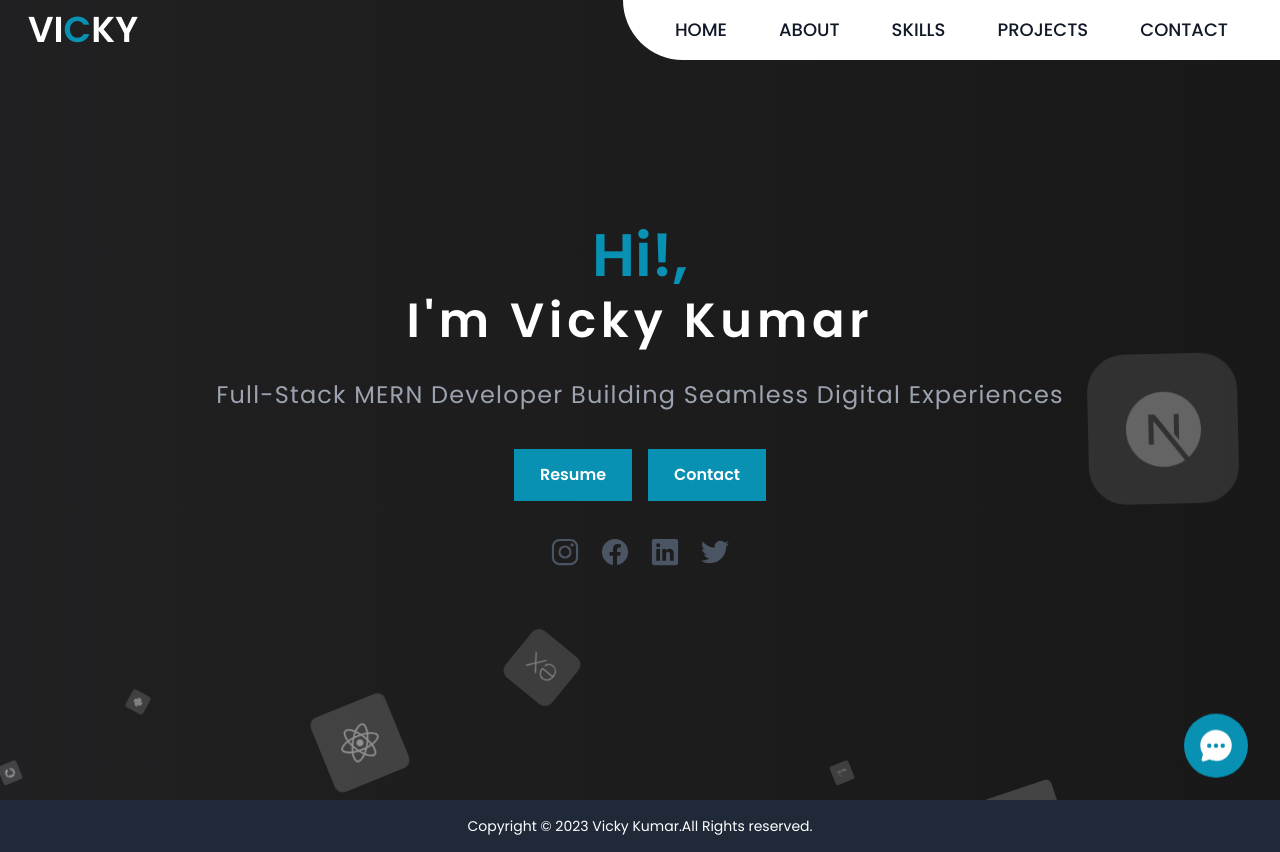
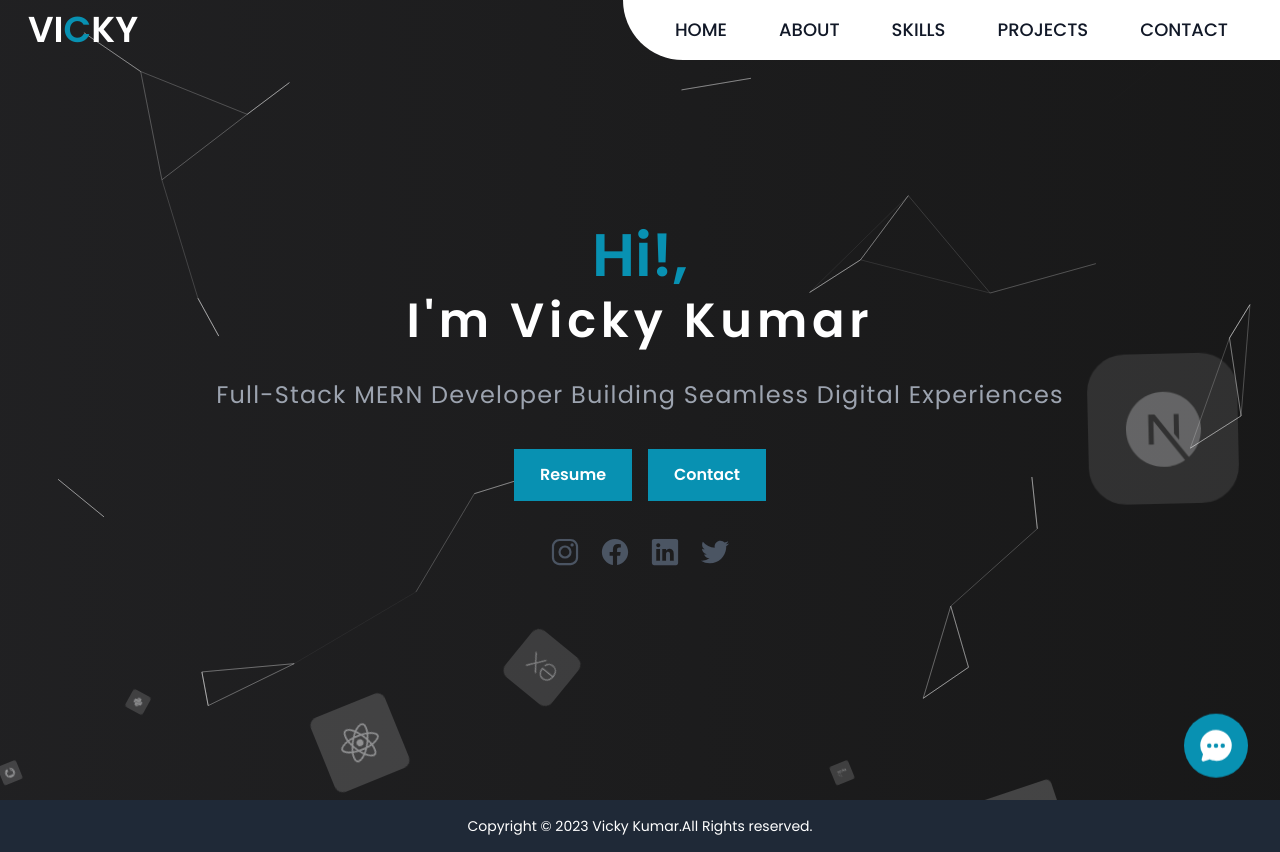
Before and after one commit to vickykrsingh/portfolio-2024, a React (Vite) app: page / in a window 1280 px wide. Built offline with nearby package versions, Linux system fonts and the light colour scheme.

Commit message:
particles animation added in background for all the pages

```diff
--- a/package.json
+++ b/package.json
@@ -7,6 +7,8 @@
     "preview": "vite preview"
   },
   "dependencies": {
+    "@tsparticles/engine": "^3.3.0",
+    "@tsparticles/react": "^3.0.0",
     "react": "^17.0.2",
     "react-awesome-button": "^6.5.1",
     "react-dom": "^17.0.2",
@@ -14,7 +16,8 @@
     "react-icons": "^5.0.1",
     "react-loader-spinner": "^5.1.2",
     "react-router-dom": "^6.2.1",
-    "swiper": "^8.3.2"
+    "swiper": "^8.3.2",
+    "tsparticles": "^3.3.0"
   },
   "devDependencies": {
     "@vitejs/plugin-react": "^1.0.7",
--- a/src/components/About.jsx
+++ b/src/components/About.jsx
@@ -1,4 +1,5 @@
 import React from "react";
+import ParticlesComponent from "./ParticlesComponent";
 const About = () => {
   const info = [{ text: "Completed Projects", count: "24" }];
   return (
@@ -6,6 +7,7 @@ const About = () => {
       id="about"
       className="lg:py-10 py-20 text-white min-h-screen w-full flex flex-col items-center justify-center bg-transparent sm:px-10 px-3"
     >
+      <ParticlesComponent/>
       <h3 className="text-4xl font-semibold">
         About <span className="text-cyan-600">Me</span>
       </h3>
--- a/src/components/AnimatedBg.jsx
+++ b/src/components/AnimatedBg.jsx
@@ -4,7 +4,7 @@ import {SiNextdotjs,SiExpress,SiMysql,SiJavascript, SiMongodb, SiTypescript} fro
 
 function AnimatedBg() {
   return (
-    <div class="area">
+    <div className="area z-50">
       <ul class="circles">
         <li className='animated-box'>{<FaReact className='animated-icon'/>}</li>
         <li className='animated-box'>{<FaPython className='animated-icon'/>}</li>
--- a/src/components/Contact.jsx
+++ b/src/components/Contact.jsx
@@ -1,5 +1,6 @@
 import React from "react";
 import ContactForm from "./ContactForm";
+import ParticlesComponent from "./ParticlesComponent";
 
 const Contact = () => {
   const contact_info = [
@@ -12,6 +13,7 @@ const Contact = () => {
   ];
   return (
     <section id="contact" className="py-10 px-3 text-white min-h-screen">
+      <ParticlesComponent/>
       <div className="text-center mt-8">
         <h3 className="text-4xl font-semibold">
           Contact <span className="text-cyan-600">Me</span>
--- a/src/components/Hero.jsx
+++ b/src/components/Hero.jsx
@@ -1,5 +1,6 @@
 import React from "react";
 import { Link } from "react-router-dom";
+import ParticlesComponent from "./ParticlesComponent";
 const Hero = () => {
   const social_media = [
     {link:"https://www.instagram.com/m.r._vicky_/",logo:"logo-instagram"},
@@ -9,8 +10,9 @@ const Hero = () => {
   ];
   return (
     <>
+    <ParticlesComponent/>
       <div className="flex items-center justify-center w-full min-h-screen">
-        <div className="md:text-left text-center flex items-center justify-center flex-col gap-1">
+        <div className="md:text-left text-center flex items-center justify-center flex-col gap-1 z-50">
           <h1 className="md:text-5xl text-2xl md:leading-normal leading-10 text-white font-bold flex flex-col items-center justify-center">
             <span className="text-cyan-600 md:text-6xl text-5xl block text-center">
               Hi!,
--- /dev/null
+++ b/src/components/ParticlesComponent.jsx
@@ -0,0 +1,34 @@
+import Particles, { initParticlesEngine } from "@tsparticles/react";
+import React, { useEffect, useState } from "react";
+import particle from '../utils/particles'
+import {loadSlim} from '@tsparticles/slim'
+
+function ParticlesComponent() {
+    const [ init, setInit ] = useState(false);
+
+    // this should be run only once per application lifetime
+    useEffect(() => {
+        initParticlesEngine(async (engine) => {
+            // you can initiate the tsParticles instance (engine) here, adding custom shapes or presets
+            // this loads the tsparticles package bundle, it's the easiest method for getting everything ready
+            // starting from v2 you can add only the features you need reducing the bundle size
+            //await loadAll(engine);
+            //await loadFull(engine);
+            await loadSlim(engine);
+            //await loadBasic(engine);
+        }).then(() => {
+            setInit(true);
+        });
+    }, []);
+
+    const particlesLoaded = (container) => {
+        console.log(container);
+    };
+  return (
+    <>
+        {init && <Particles options={particle} particlesLoaded={particlesLoaded} id="tsparticles" className="" />}
+    </>
+  )
+}
+
+export default ParticlesComponent
--- a/src/components/Project.jsx
+++ b/src/components/Project.jsx
@@ -5,6 +5,7 @@ import project3 from "../assets/images/project-3.jpg";
 import project4 from "../assets/images/project-4.png";
 import project5 from "../assets/images/project-5.png";
 import project6 from "../assets/images/snapnext_img.png"
+import ParticlesComponent from "./ParticlesComponent";
 
 const Project = () => {
   const [category,setCategory] = useState("all")
@@ -79,6 +80,7 @@ const Project = () => {
   },[category])
   return (
     <section className="mx-auto pt-[10vh] lg:pt-10 w-[90%] flex items-center justify-center flex-col min-h-screen">
+      <ParticlesComponent/>
       <div class="flex items-center justify-center py-4 md:py-8 flex-wrap gap-2">
         <button
           type="button"
--- a/src/components/Skills.jsx
+++ b/src/components/Skills.jsx
@@ -1,5 +1,6 @@
 import React from "react";
 import {SiExpress, SiNextdotjs, SiTypescript} from 'react-icons/si'
+import ParticlesComponent from "./ParticlesComponent";
 
 const Skills = () => {
   const skills = [
@@ -36,6 +37,7 @@ const Skills = () => {
   ];
   return (
     <section id="skills" className="py-10 bg-transparent min-h-screen relative">
+      <ParticlesComponent/>
       <div className="mt-8 text-gray-100 text-center">
         <h3 className="text-4xl font-semibold">
           My <span className="text-cyan-600">Skills</span>
--- /dev/null
+++ b/src/utils/particles.js
@@ -0,0 +1,74 @@
+const particle={
+    background: {
+      color: {
+        value: "transparent",
+      },
+    },
+    fpsLimit: 120,
+    interactivity: {
+      events: {
+        onClick: {
+          enable: true,
+          mode: "push",
+        },
+        onHover: {
+          enable: true,
+          mode: "repulse",
+        },
+        resize: true,
+      },
+      modes: {
+        push: {
+          quantity: 4,
+        },
+        repulse: {
+          distance: 200,
+          duration: 0.4,
+        },
+      },
+    },
+    particles: {
+      color: {
+        value: "var(--selected-theme-main-color)",
+      },
+      links: {
+        color: "#ffffff",
+        distance: 150,
+        enable: true,
+        opacity: 0.5,
+        width: 1,
+      },
+      collisions: {
+        enable: false,
+      },
+      move: {
+        direction: "none",
+        enable: true,
+        outModes: {
+          default: "bounce",
+        },
+        random: false,
+        speed: 6,
+        straight: false,
+      },
+      number: {
+        density: {
+          enable: true,
+          area: 800,
+        },
+        value: 80,
+      },
+      opacity: {
+        value: 0.5,
+      },
+      shape: {
+        type: "circle",
+      },
+      size: {
+        value: { min: 1, max: 5 },
+      },
+    },
+    detectRetina: true,
+  };
+
+export default particle
```
Also changed, not shown: 2 other files (tests, documents, lock files or other folders).
